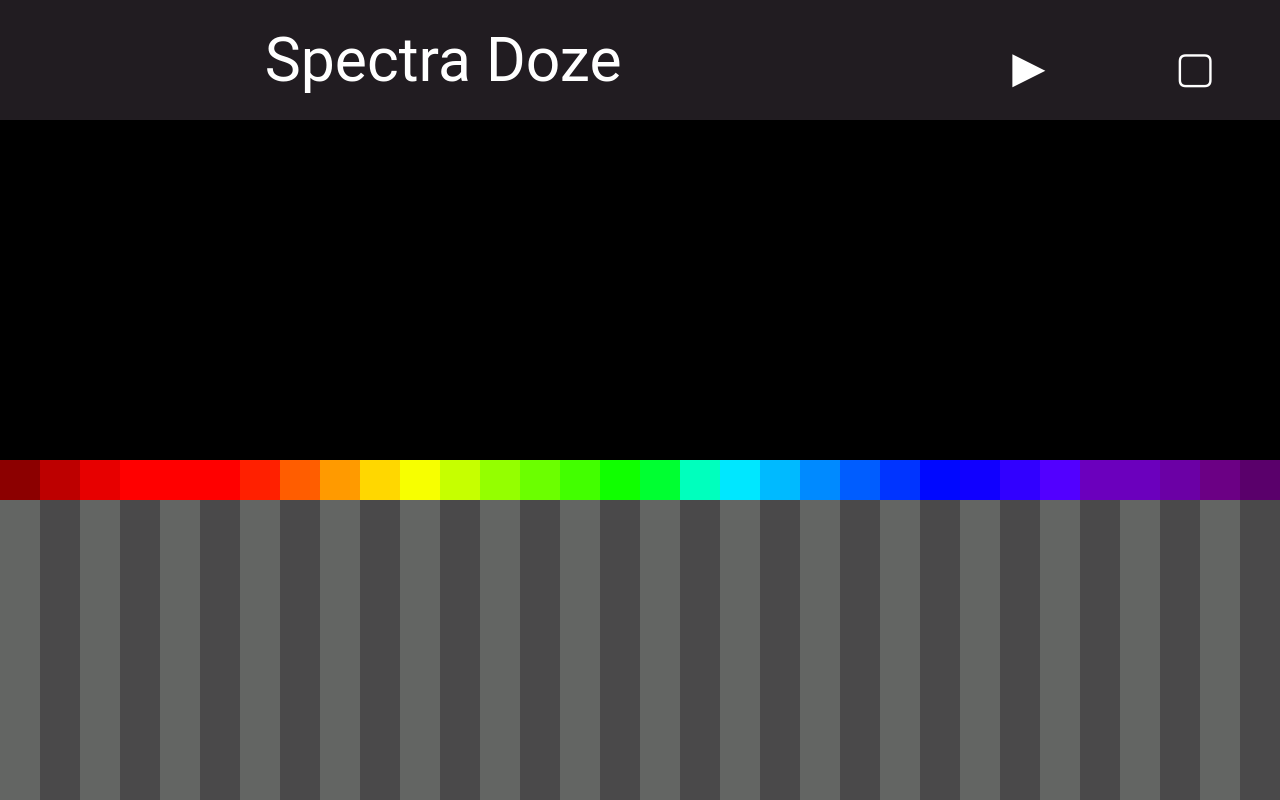
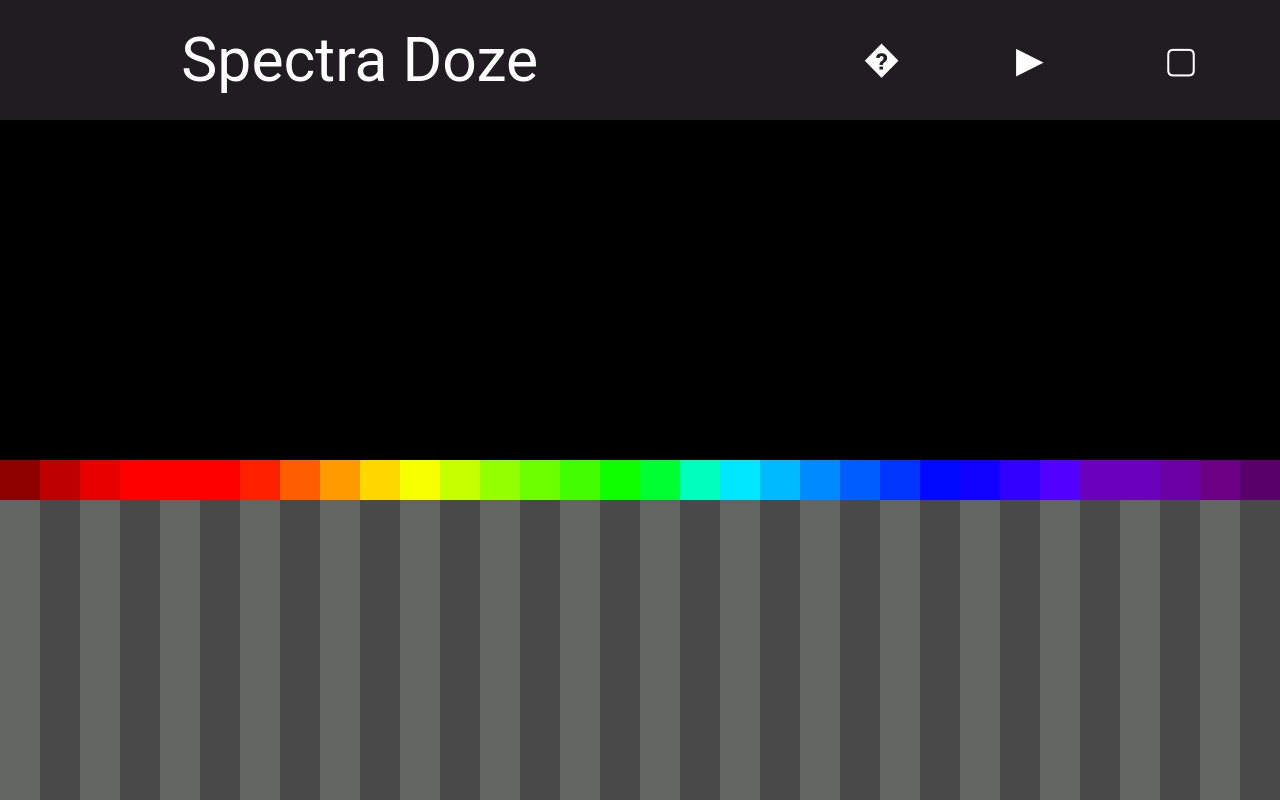
Before and after one commit to davidschlachter/spectradoze, a plain HTML site: page app/index.html in a window 1280 px wide. Drawn offline with Linux system fonts and the light colour scheme.

Commit message:
Add info button and update README

```diff
--- a/app/index.html
+++ b/app/index.html
@@ -27,15 +27,20 @@
 		<header>
             <!-- Have a h1 for SEO, don't show since it doesn't resize well -->
             <h1 style="display:none">Spectra Doze</h1>
-            <svg id=banner viewBox="0 0 94 19" preserveAspectRatio="xMidYMid meet">
-                <text text-anchor=start id=title x=0 y=15>Spectra Doze</text>
+            <svg id=banner viewBox="0 0 99 19" preserveAspectRatio="xMidYMid meet">
+                <text text-anchor=start x=0 y=15>Spectra Doze</text>
             </svg>
-            <svg id=stop class="control unsel" viewBox="0 0 10 10" preserveAspectRatio="xMidYMid meet">
-                <text id=title x=4 y=8>▢</text>
+            <svg id=stop class="control unsel" viewBox="0 0 12 12" preserveAspectRatio="xMidYMid meet">
+                <text x=3 y=8>▢</text>
             </svg>
-            <svg id=play class="control unsel" viewBox="0 0 10 10" preserveAspectRatio="xMidYMid meet">
-                <text id=title x=2 y=8>▶</text>
+            <svg id=play class="control unsel" viewBox="0 0 12 12" preserveAspectRatio="xMidYMid meet">
+                <text x=3 y=8>▶</text>
             </svg>
+			<a target="_blank" rel="noopener noreferrer" href="https://github.com/davidschlachter/spectradoze#readme">
+            <svg id=info class="control unsel" viewBox="0 0 12 12" preserveAspectRatio="xMidYMid meet">
+                <text x=2 y=8>�</text>
+            </svg>
+			</a>
         </header>
 		<main>
 			<div id=drawable class=unsel>
--- a/app/style.css
+++ b/app/style.css
@@ -32,7 +32,7 @@ header {
 #banner {
 	fill: white;
 	font-family: 'Roboto', 'Helvetica', sans-serif;
-	width: 68%;
+	width: 56%;
 	max-height: 9vh;
 }
 .control {
```
Also changed, not shown: 1 other file.
